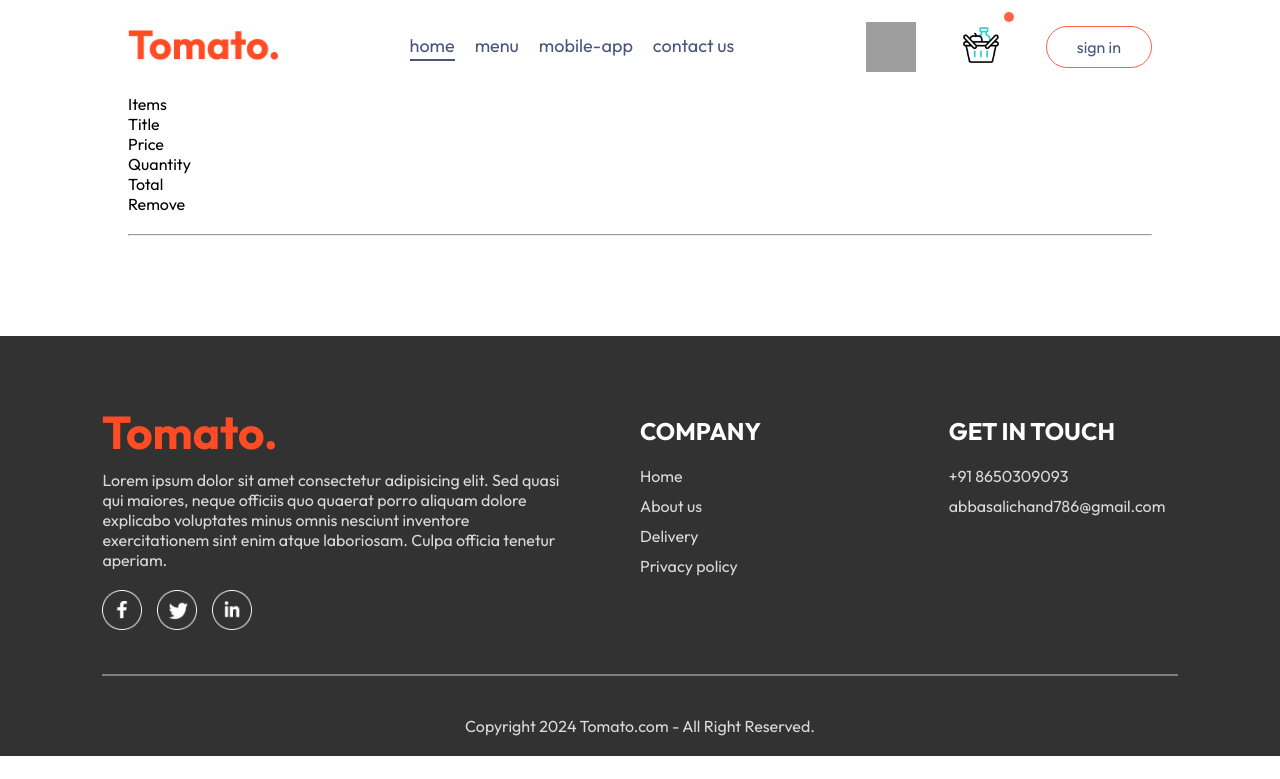
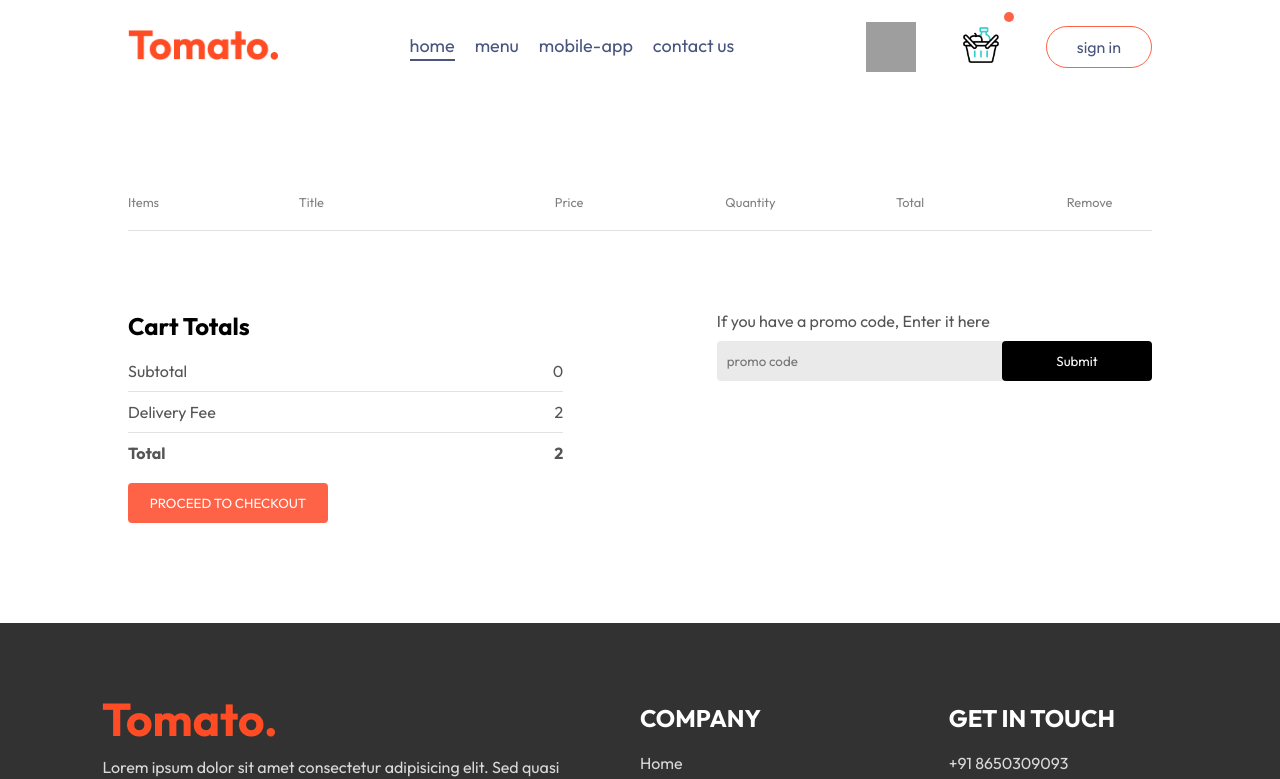
Before and after one commit to aliji865030/tomato, a React (Vite) app in the folder frontend/: page /cart in a window 1280 px wide. Shown: the top 779 px of the page. Built offline with nearby package versions, Linux system fonts and the light colour scheme; grey boxes are pictures that could not be loaded.

Commit message:
modify add to cart page

```diff
--- a/frontend/src/Context/StoreContext.jsx
+++ b/frontend/src/Context/StoreContext.jsx
@@ -18,15 +18,23 @@
     setCartItems((pre) => ({ ...pre, [itemId]: pre[itemId] - 1 }));
   };
 
-  useEffect(() => {
-    console.log(cartItems);
-  }, [cartItems]);
+  const getTotalCartAmmount = () => {
+    let totalAmount = 0;
+    for (let items in cartItems) {
+      if (cartItems[items] > 0) {
+        let itemInfo = food_list.find((product) => product._id === items);
+        totalAmount += itemInfo.price * cartItems[items];
+      }
+    }
+    return totalAmount;
+  };
   const contextValue = {
     food_list,
     cartItems,
     setCartItems,
     addToCart,
     removeFromCart,
+    getTotalCartAmmount,
   };
   return (
     <StoreContext.Provider value={contextValue}>
--- a/frontend/src/pages/Cart/Cart.css
+++ b/frontend/src/pages/Cart/Cart.css
@@ -0,0 +1,91 @@
+.cart{
+    margin-top: 100px;
+}
+.cart-items-title{
+    display: grid;
+    grid-template-columns: 1fr 1.5fr 1fr 1fr 1fr 0.5fr;
+    align-items: center;
+    color: grey;
+    font-size: max(1vw,12px);
+}
+.cart-items-item{
+    margin: 10px 0px;
+    color: black;
+}
+.cart-items-item img{
+    width: 50px;
+}
+.cart hr{
+    height: 1px;
+    background-color: #e2e2e2;
+    border: none;
+}
+.cart-items-item .cross{
+    cursor: pointer;
+}
+.cart-bottom{
+    margin-top: 80px;
+    display: flex;
+    justify-content: space-between;
+    gap: max(12vw,20px);
+}
+.cart-total{
+    flex: 1;
+    display: flex;
+    flex-direction: column;
+    gap: 20px;
+}
+.cart-total-details{
+    display: flex;
+    justify-content: space-between;
+    color: #555;
+}
+.cart-total hr{
+    margin: 10px 0px;
+}
+.cart-total button{
+    border: none;
+    color: white;
+    background-color: tomato;
+    width: max(15vw,200px);
+    padding: 12px 0px;
+    border-radius: 4px;
+    cursor: pointer;
+}
+.cart-promocode{
+    flex: 1;
+}
+.cart-promocode p{
+    color: #555;
+}
+.cart-promocode-input{
+    margin-top: 10px;
+    display: flex;
+    justify-content: space-between;
+    align-items: center;
+    background-color: #eaeaea;
+    border-radius: 4px;
+}
+.cart-promocode-input input{
+    background: transparent;
+    border: none;
+    outline: none;
+    padding-left: 10px;
+}
+.cart-promocode-input button{
+    width: max(10vw,150px);
+    padding: 12px 5px;
+    background-color: black;
+    border: none;
+    color: white;
+    border-radius: 4px;
+}
+
+@media (max-width:750px) {
+    .cart-bottom{
+        flex-direction: column-reverse;
+    }
+    .cart-promocode{
+        justify-content: start;
+    }
+}
--- a/frontend/src/pages/Cart/Cart.jsx
+++ b/frontend/src/pages/Cart/Cart.jsx
@@ -2,7 +2,8 @@
 import "./Cart.css";
 import { StoreContext } from "../../Context/StoreContext";
 const Cart = () => {
-  const { food_list, cartItems, removeFromCart } = useContext(StoreContext);
+  const { food_list, cartItems, removeFromCart, getTotalCartAmmount } =
+    useContext(StoreContext);
   return (
     <div className="cart">
       <div className="cart-items">
@@ -19,17 +20,53 @@
         {food_list.map((item, index) => {
           if (cartItems[item._id] > 0) {
             return (
-              <div className="cart-items-title cart-items-item">
-                <img src={item.image} alt="" />
-                <p>{item.name}</p>
-                <p>{item.price}</p>
-                <p>{cartItems[item._id]}</p>
-                <p>{item.price * cartItems[item._id]}</p>
-                <p>X</p>
-              </div>
+              <>
+                <div className="cart-items-title cart-items-item">
+                  <img src={item.image} alt="" />
+                  <p>{item.name}</p>
+                  <p>${item.price}</p>
+                  <p>{cartItems[item._id]}</p>
+                  <p>${item.price * cartItems[item._id]}</p>
+                  <p className="cross" onClick={() => removeFromCart(item._id)}>
+                    x
+                  </p>
+                </div>
+                <hr />
+              </>
             );
           }
         })}
+      </div>
+      <div className="cart-bottom">
+        <div className="cart-total">
+          <h2>Cart Totals</h2>
+          <div>
+            <div className="cart-total-details">
+              <p>Subtotal</p>
+              <p>{getTotalCartAmmount()}</p>
+            </div>
+            <hr />
+            <div className="cart-total-details">
+              <p>Delivery Fee</p>
+              <p>{2}</p>
+            </div>
+            <hr />
+            <div className="cart-total-details">
+              <b>Total</b>
+              <b>{getTotalCartAmmount() + 2}</b>
+            </div>
+          </div>
+          <button>PROCEED TO CHECKOUT</button>
+        </div>
+        <div className="cart-promocode">
+          <div>
+            <p>If you have a promo code, Enter it here </p>
+            <div className="cart-promocode-input">
+              <input type="text" placeholder="promo code" />
+              <button>Submit</button>
+            </div>
+          </div>
+        </div>
       </div>
     </div>
   );
```
